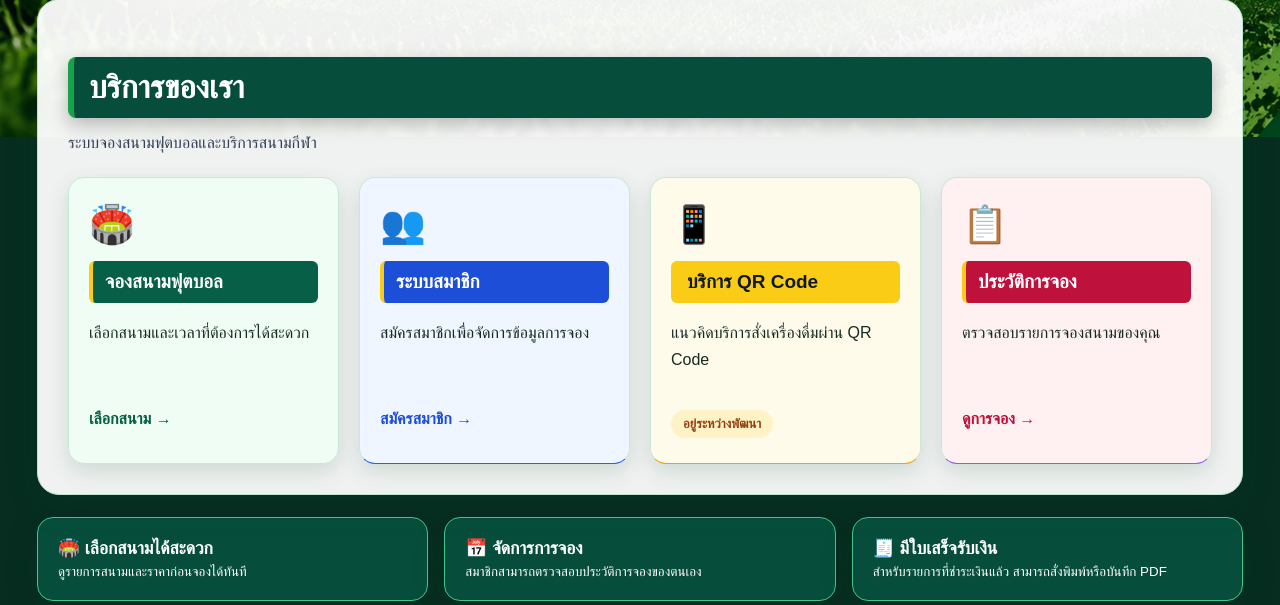
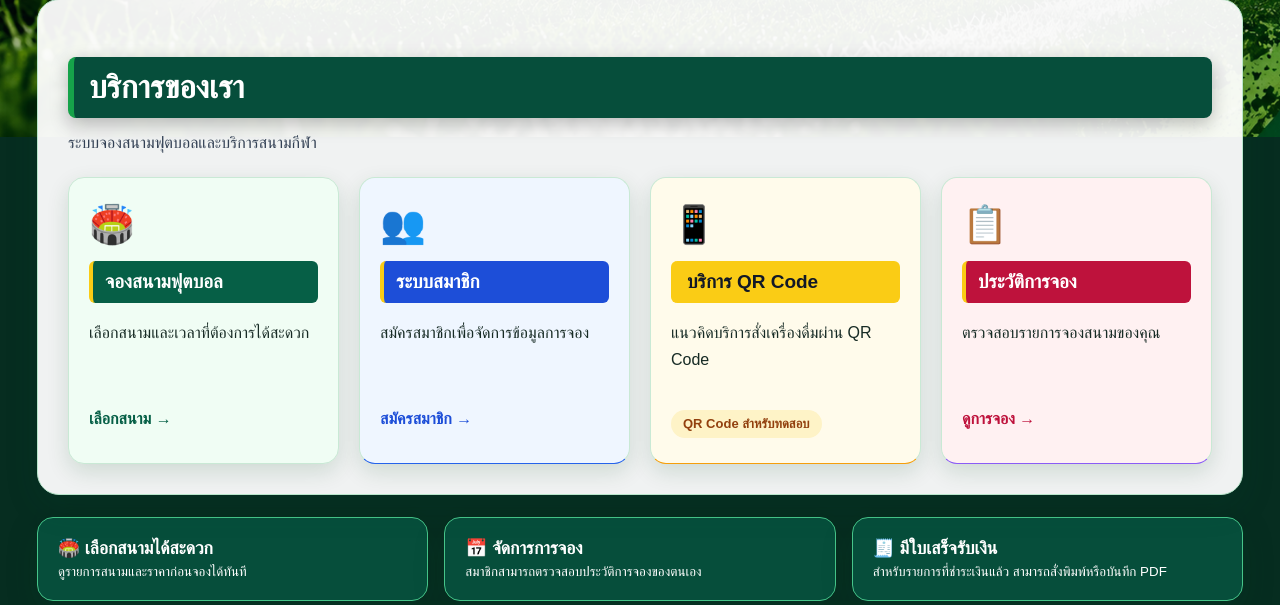
Before and after one commit to kotfly101-blip/football-booking-platform, a Flask app: page / in a window 1280 px wide. Shown: the part 663-1268 px from the top of the page. Run offline with Flask 3, Linux system fonts and the light colour scheme.

Commit message:
Update QR Code test label

```diff
--- a/app/templates/home.html
+++ b/app/templates/home.html
@@ -52,7 +52,7 @@
             <div class="service-icon">📱</div>
             <h3>บริการ QR Code</h3>
             <p>แนวคิดบริการสั่งเครื่องดื่มผ่าน QR Code</p>
-            <span class="coming-soon">อยู่ระหว่างพัฒนา</span>
+            <span class="coming-soon">QR Code สำหรับทดสอบ</span>
         </div>
 
         <div class="service-card">
```
